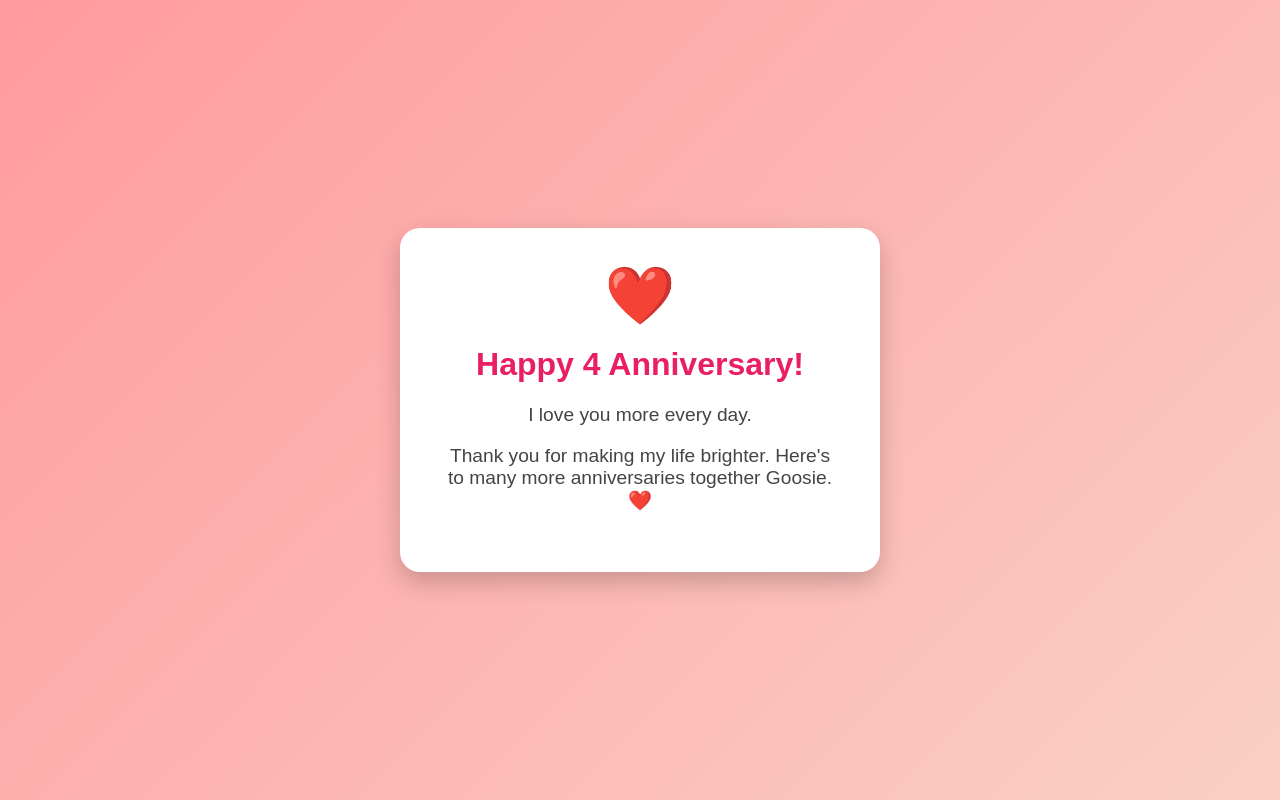
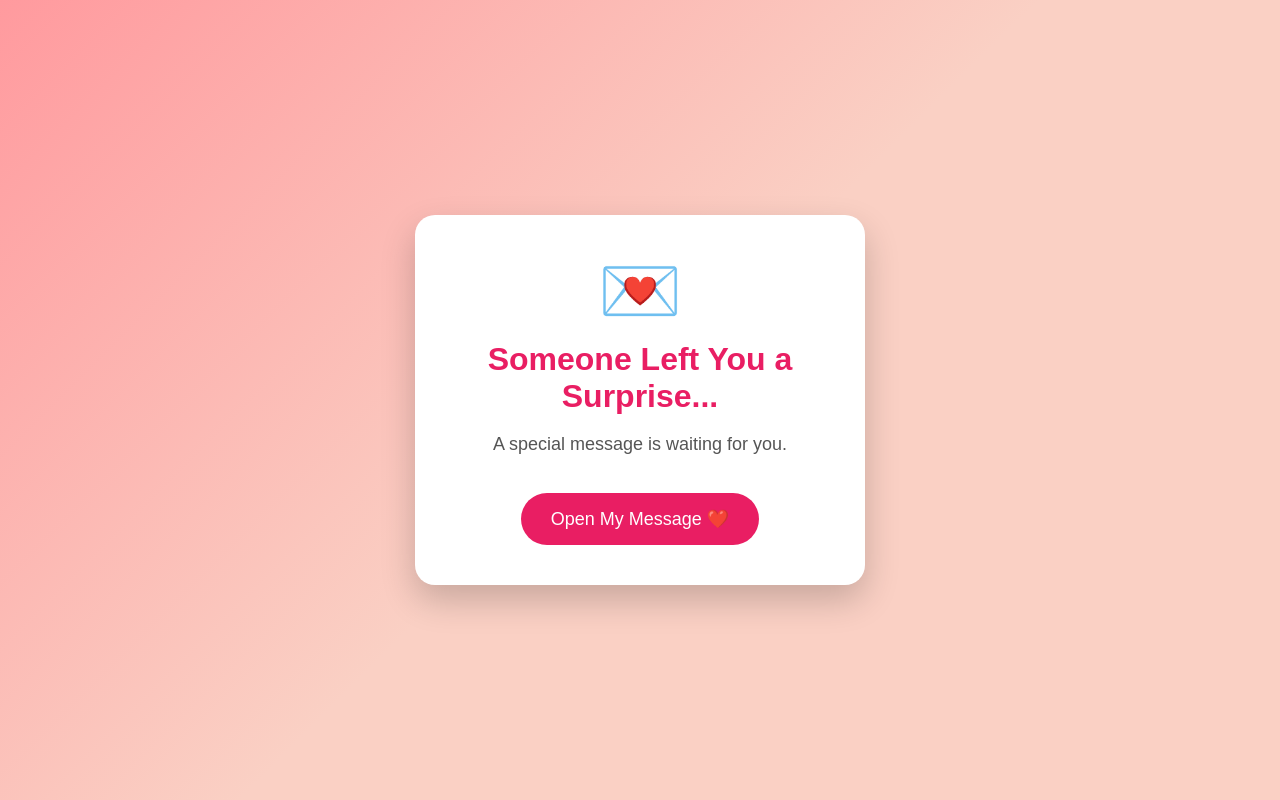
Before and after one commit to iriselda22-gif/Anniversay, a plain HTML site: page index.html in a window 1280 px wide. Drawn offline with Linux system fonts and the light colour scheme.

Commit message:
Update index.html

```diff
--- a/index.html
+++ b/index.html
@@ -4,46 +4,148 @@
 <meta charset="UTF-8">
 <meta name="viewport" content="width=device-width, initial-scale=1.0">
 <title>Happy Anniversary ❤️</title>
+
 <style>
-body {
-    margin: 0;
-    font-family: Arial, sans-serif;
-    background: linear-gradient(135deg, #ff9a9e, #fad0c4);
-    display: flex;
-    justify-content: center;
-    align-items: center;
-    height: 100vh;
+*{
+    margin:0;
+    padding:0;
+    box-sizing:border-box;
 }
-.card {
-    background: white;
-    padding: 40px;
-    border-radius: 20px;
-    text-align: center;
-    max-width: 400px;
-    box-shadow: 0 10px 25px rgba(0,0,0,0.2);
+
+body{
+    font-family:Arial, Helvetica, sans-serif;
+    height:100vh;
+    display:flex;
+    justify-content:center;
+    align-items:center;
+    background:linear-gradient(135deg,#ff9a9e,#fad0c4,#fad0c4);
+    overflow:hidden;
 }
-h1 {
-    color: #e91e63;
+
+.card{
+    background:white;
+    width:90%;
+    max-width:450px;
+    padding:40px;
+    border-radius:20px;
+    text-align:center;
+    box-shadow:0 15px 35px rgba(0,0,0,.2);
+    animation:fadeIn .8s ease;
 }
-p {
-    font-size: 1.2em;
-    color: #444;
+
+.heart{
+    font-size:60px;
+    animation:pulse 1.4s infinite;
 }
-.heart {
-    font-size: 3em;
-    animation: pulse 1.5s infinite;
+
+h1{
+    color:#e91e63;
+    margin:15px 0;
 }
-@keyframes pulse {
-    50% { transform: scale(1.2); }
+
+p{
+    color:#555;
+    font-size:18px;
+    line-height:1.6;
+    margin:15px 0;
+}
+
+button{
+    margin-top:20px;
+    padding:15px 30px;
+    font-size:18px;
+    background:#e91e63;
+    color:white;
+    border:none;
+    border-radius:30px;
+    cursor:pointer;
+    transition:.3s;
+}
+
+button:hover{
+    background:#d81b60;
+    transform:scale(1.05);
+}
+
+#message{
+    display:none;
+}
+
+@keyframes pulse{
+    50%{
+        transform:scale(1.15);
+    }
+}
+
+@keyframes fadeIn{
+    from{
+        opacity:0;
+        transform:translateY(20px);
+    }
+    to{
+        opacity:1;
+        transform:translateY(0);
+    }
 }
 </style>
+
 </head>
 <body>
-<div class="card">
+
+<!-- Cover -->
+<div class="card" id="cover">
+    <div class="heart">💌</div>
+
+    <h1>Someone Left You a Surprise...</h1>
+
+    <p>
+        A special message is waiting for you.
+    </p>
+
+    <button onclick="openCard()">
+        Open My Message ❤️
+    </button>
+</div>
+
+<!-- Hidden Card -->
+<div class="card" id="message">
+
     <div class="heart">❤️</div>
-    <h1>Happy 4 Anniversary!</h1>
-    <p>I love you more every day.</p>
-    <p>Thank you for making my life brighter. Here's to many more anniversaries together Goosie. ❤️</p>
+
+    <h1>Happy 4 year Anniversary!</h1>
+
+    <p>
+        My love,
+    </p>
+
+    <p>
+        Every day with you is my favorite day.
+        Thank you for filling my life with happiness,
+        laughter, and love.
+    </p>
+
+    <p>
+        I appreciate every memory we've made together,
+        and I'm so excited for all the memories we still
+        have ahead of us.
+    </p>
+
+    <p>
+        ❤️ I love you more than youd imagine. ❤️
+    </p>
+
+    <p>
+        Happy Anniversary, my Goosie!
+    </p>
+
 </div>
+
+<script>
+function openCard() {
+    document.getElementById("cover").style.display = "none";
+    document.getElementById("message").style.display = "block";
+}
+</script>
+
 </body>
 </html>
```
